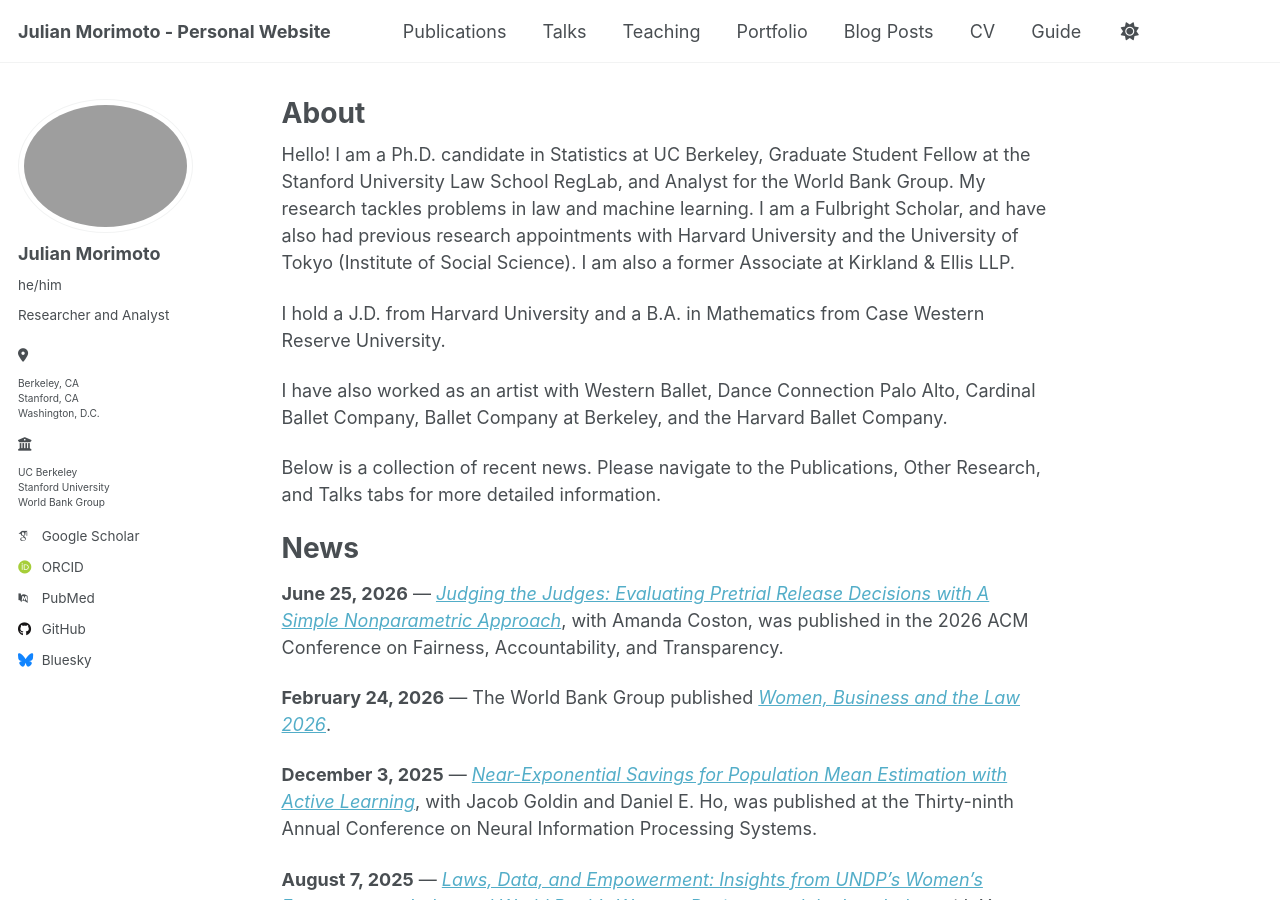
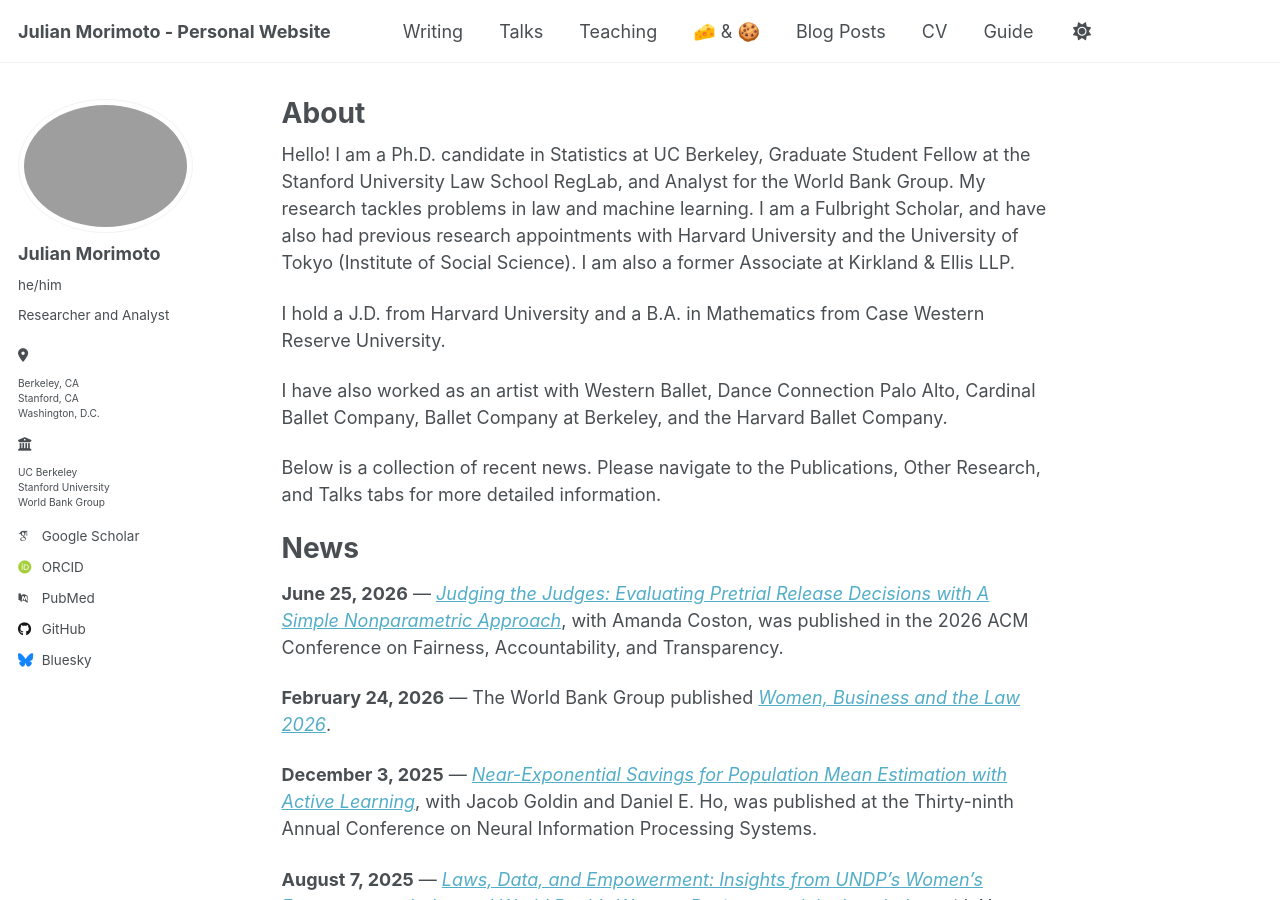
Before and after one commit to jmorimoto-h/my-site, a Jekyll site: the page built from _pages/about.md, in a window 1280 px wide and 900 px high. Built offline with Jekyll 4.4.1, drawn with Linux system fonts in a browser that asks for light colours; some web fonts are replaced; a script that is not in the unit is left out.

Commit message:
Update navigation.yml

```diff
--- a/_data/navigation.yml
+++ b/_data/navigation.yml
@@ -8,7 +8,7 @@
 #      Markdown formatted page while the second is generated using JSON.
 
 main:
-  - title: "Publications"
+  - title: "Writing"
     url: /publications/
 
   - title: "Talks"
@@ -17,7 +17,7 @@
   - title: "Teaching"
     url: /teaching/
 
-  - title: "Portfolio"
+  - title: "🧀 & 🍪"
     url: /portfolio/
 
   - title: "Blog Posts"
```
